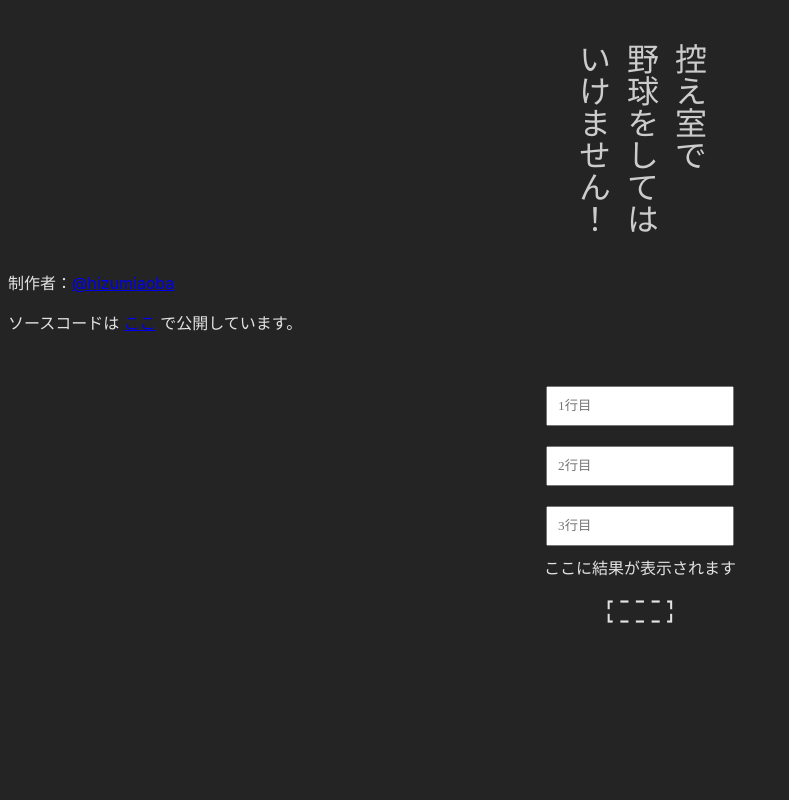
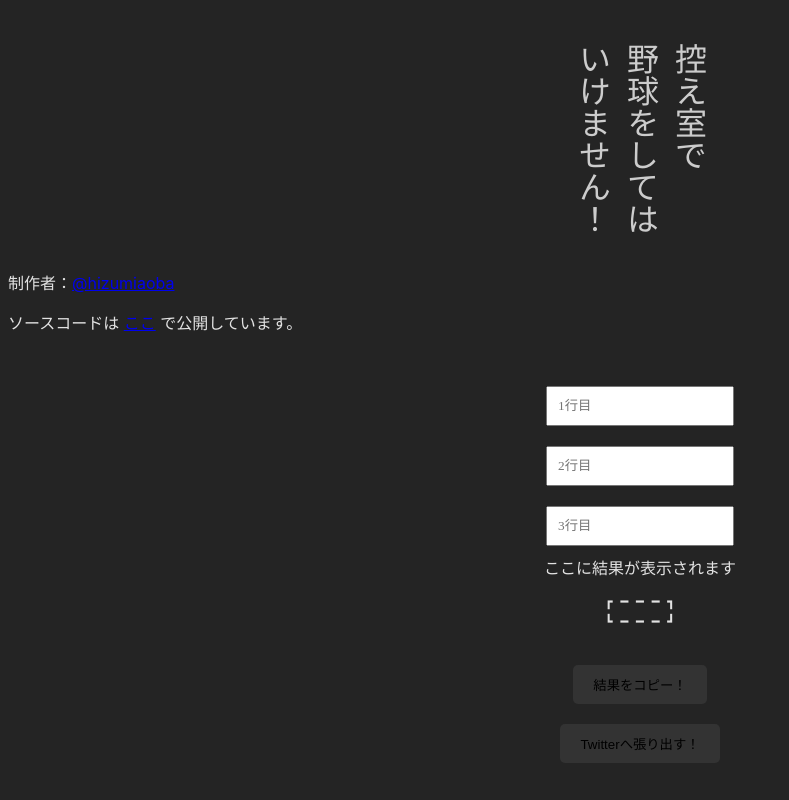
Before and after one commit to Secret-Society-Braid/Do-Not-Play-Baseball-In-Waiting-Room, a React (Vite) app: page / in a window 1280 px wide. Shown: the whole page, without its empty margins (0-789 px from the left). Built offline with nearby package versions, Linux system fonts and the light colour scheme; a web font is replaced by a local one.

Commit message:
Add copy and twitter post component (#11)

```diff
--- a/src/comp/Result.tsx
+++ b/src/comp/Result.tsx
@@ -1,3 +1,4 @@
+import { array } from "prop-types";
 import "../styles/result.css";
 
 const Result = (prop: { firstLine: string, secondLine: string, thirdLine: string}) => {
@@ -16,24 +17,33 @@ const Result = (prop: { firstLine: string, secondLine: string, thirdLine: string
     thirdLineSplited.length
   );
 
+  const resultArr: string[] = [`┏${" ━".repeat(3)} ┓\n`];
+
+  const resultLines: string[] = [...Array(longestLength)].map((_, i: number) => {
+    return `${thirdLineSplited[i] ? `┃ ${thirdLineSplited[i]} ` : "┃ 　 "}${secondLineSplited[i] ? `${secondLineSplited[i]} ` : "　 "}${firstLineSplited[i] ? `${firstLineSplited[i]} ┃` : "　 ┃"}\n`
+  });
+
+  resultArr.push(...resultLines);
+
+  resultArr.push(`┗${" ━".repeat(3)} ┛\n`);
+
   return (
     <>
       <pre>
-        {`┏${" ━".repeat(3)} ┓\n`}
-        {[...Array(longestLength)].map((_, i: number) => {
+        {resultArr.map((line: string) => {
           return (
             <>
-              ┃
-              {thirdLineSplited[i] ? ` ${thirdLineSplited[i]} ` : " 　 "}
-              {secondLineSplited[i] ? `${secondLineSplited[i]} ` : "　 "}
-              {firstLineSplited[i] ? `${firstLineSplited[i]} ` : "　 "}
-              ┃
-              <br />
+              {line}
             </>
           )
         })}
-        {`┗${" ━".repeat(3)} ┛`}
       </pre>
+      <input type="button" value="結果をコピー！" className={"copy"} onClick={() => {
+        navigator.clipboard.writeText(resultArr.join(""));
+      }} />
+      <input type="button" value="Twitterへ張り出す！" className="twitter-intent" onClick={() => {
+        window.open(`https://twitter.com/intent/tweet?text=${encodeURIComponent(resultArr.join(""))}&hashtags=${encodeURIComponent("控え室で野球をしてはいけませんジェネレーター")}&url=${encodeURIComponent("https://secret-society-braid.github.io/Do-Not-Play-Baseball-In-Waiting-Room/")}`);
+      }} />
     </>
   );
 }
--- a/src/styles/result.css
+++ b/src/styles/result.css
@@ -4,3 +4,16 @@
   align-items: center;
   flex-direction: column;
 }
+
+input[type="button"] {
+  margin-top: 20px;
+  padding: 10px 20px;
+  border: none;
+  background-color: #333;
+  border-radius: 5px;
+  cursor: pointer;
+}
+
+input[type="button"]:hover {
+  background-color: #666;
+}
```
